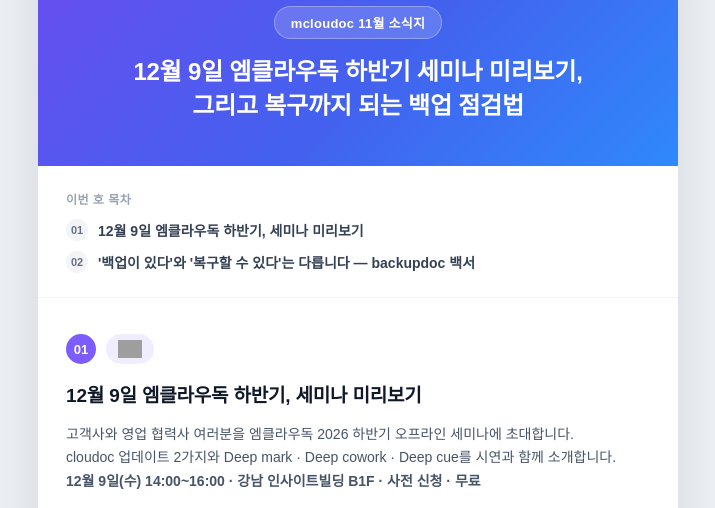
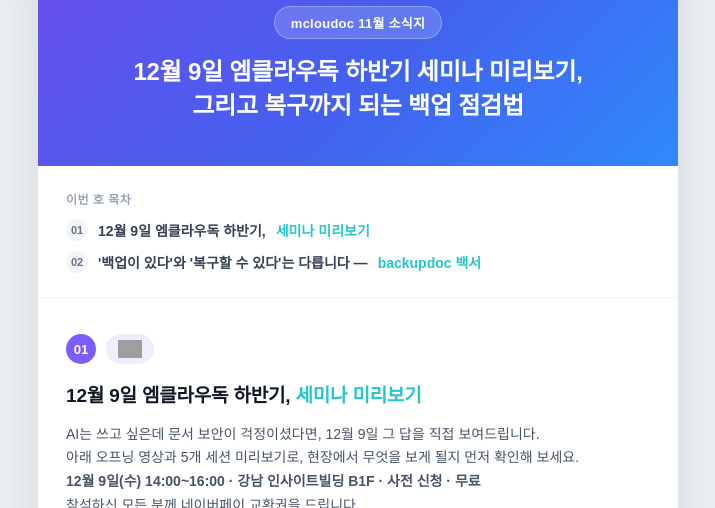
Before and after one commit to mcloudocmarketing/mcloudoc-newsletter, a plain HTML site: page index.html in a window 1280 px wide. Shown: the part 82-590 px from the top of the page, without its empty margins (282-997 px from the left). Drawn offline with Linux system fonts and the light colour scheme; grey boxes are pictures that could not be loaded; a web font is replaced by a local one.

Commit message:
Update index.html

```diff
--- a/index.html
+++ b/index.html
@@ -86,8 +86,8 @@
   <div class="toc">
     <div class="toc-title">이번 호 목차</div>
     <ol class="toc-list">
-      <li><a href="#chapter-1"><span class="toc-num">01</span>12월 9일 엠클라우독 하반기, 세미나 미리보기</a></li>
-      <li><a href="#chapter-2"><span class="toc-num">02</span>&#39;백업이 있다&#39;와 &#39;복구할 수 있다&#39;는 다릅니다 — backupdoc 백서</a></li>
+      <li><a href="#chapter-1"><span class="toc-num">01</span>12월 9일 엠클라우독 하반기, <span style="color:#25C6CB;">세미나 미리보기</span></a></li>
+      <li><a href="#chapter-2"><span class="toc-num">02</span>&#39;백업이 있다&#39;와 &#39;복구할 수 있다&#39;는 다릅니다 — <span style="color:#25C6CB;">backupdoc 백서</span></a></li>
     </ol>
   </div>
 
@@ -96,8 +96,8 @@
       <span class="chip-num" style="background:#7C5CFC;">01</span>
       <span class="chip-label" style="background:#F0EDFF;color:#6C4CF0;"><img src="https://i.postimg.cc/D0ybMC6p/mcloudoc.png" alt="mcloudoc" style="height:18px;vertical-align:middle;"></span>
     </div>
-    <h2>12월 9일 엠클라우독 하반기, 세미나 미리보기</h2>
-    <p class="body-text">고객사와 영업 협력사 여러분을 엠클라우독 2026 하반기 오프라인 세미나에 초대합니다. <br>cloudoc 업데이트 2가지와 Deep mark · Deep cowork · Deep cue를 시연과 함께 소개합니다.<br><b>12월 9일(수) 14:00~16:00 · 강남 인사이트빌딩 B1F · 사전 신청 · 무료</b></p>
+    <h2>12월 9일 엠클라우독 하반기, <span style="color:#25C6CB;">세미나 미리보기</span></h2>
+    <p class="body-text">AI는 쓰고 싶은데 문서 보안이 걱정이셨다면, 12월 9일 그 답을 직접 보여드립니다.<br>아래 오프닝 영상과 5개 세션 미리보기로, 현장에서 무엇을 보게 될지 먼저 확인해 보세요.<br><b>12월 9일(수) 14:00~16:00 · 강남 인사이트빌딩 B1F · 사전 신청 · 무료<br></b>참석하신 모든 분께 네이버페이 교환권을 드립니다.</p>
     <div class="shot has-video"><div class="video-thumb" onclick="this.outerHTML='<iframe src=&quot;https://www.youtube.com/embed/guL1lf4ASd4?autoplay=1&amp;rel=0&quot; title=&quot;2026 하반기 엠클라우독 오프라인 세미나&quot; allow=&quot;autoplay; encrypted-media; fullscreen&quot; allowfullscreen></iframe>'">
       <img src="https://img.youtube.com/vi/guL1lf4ASd4/hqdefault.jpg" alt="2026 하반기 엠클라우독 오프라인 세미나">
       <span class="play-btn">▶</span>
@@ -119,7 +119,7 @@
       <span class="chip-num" style="background:#F04438;">02</span>
       <span class="chip-label" style="background:#FEF3F2;color:#B42318;"><img src="https://i.postimg.cc/bYFWLw6D/backupdoc.png" alt="backupdoc" style="height:18px;vertical-align:middle;"></span>
     </div>
-    <h2>&#39;백업이 있다&#39;와 &#39;복구할 수 있다&#39;는 다릅니다 — backupdoc 백서</h2>
+    <h2>&#39;백업이 있다&#39;와 &#39;복구할 수 있다&#39;는 다릅니다 — <span style="color:#25C6CB;">backupdoc 백서</span></h2>
     <p class="body-text">KISA 「2026년 사이버 위협 동향 보고서 상반기」에 따르면 랜섬웨어 피해 신고는 1년 새 <b>77%</b> 늘었고, 피해 기업 열 곳 중 네 곳 가까이는 <b>백업까지 잃었습니다.</b> 어떤 백업이어야 실제로 복구할 수 있는지 6쪽 백서로 정리했습니다.</p>
     <div class="shot has-video"><div class="video-thumb" onclick="this.outerHTML='<iframe src=&quot;https://www.youtube.com/embed/btnBVlmxT2Q?autoplay=1&amp;rel=0&quot; title=&quot;영상 자리 — backupdoc 영상 YouTube 링크를 &#39;영상 URL&#39;에 넣으면 썸네일과 재생 버튼으로 바뀝니다&quot; allow=&quot;autoplay; encrypted-media; fullscreen&quot; allowfullscreen></iframe>'">
       <img src="https://img.youtube.com/vi/btnBVlmxT2Q/hqdefault.jpg" alt="영상 자리 — backupdoc 영상 YouTube 링크를 &#39;영상 URL&#39;에 넣으면 썸네일과 재생 버튼으로 바뀝니다">
```
